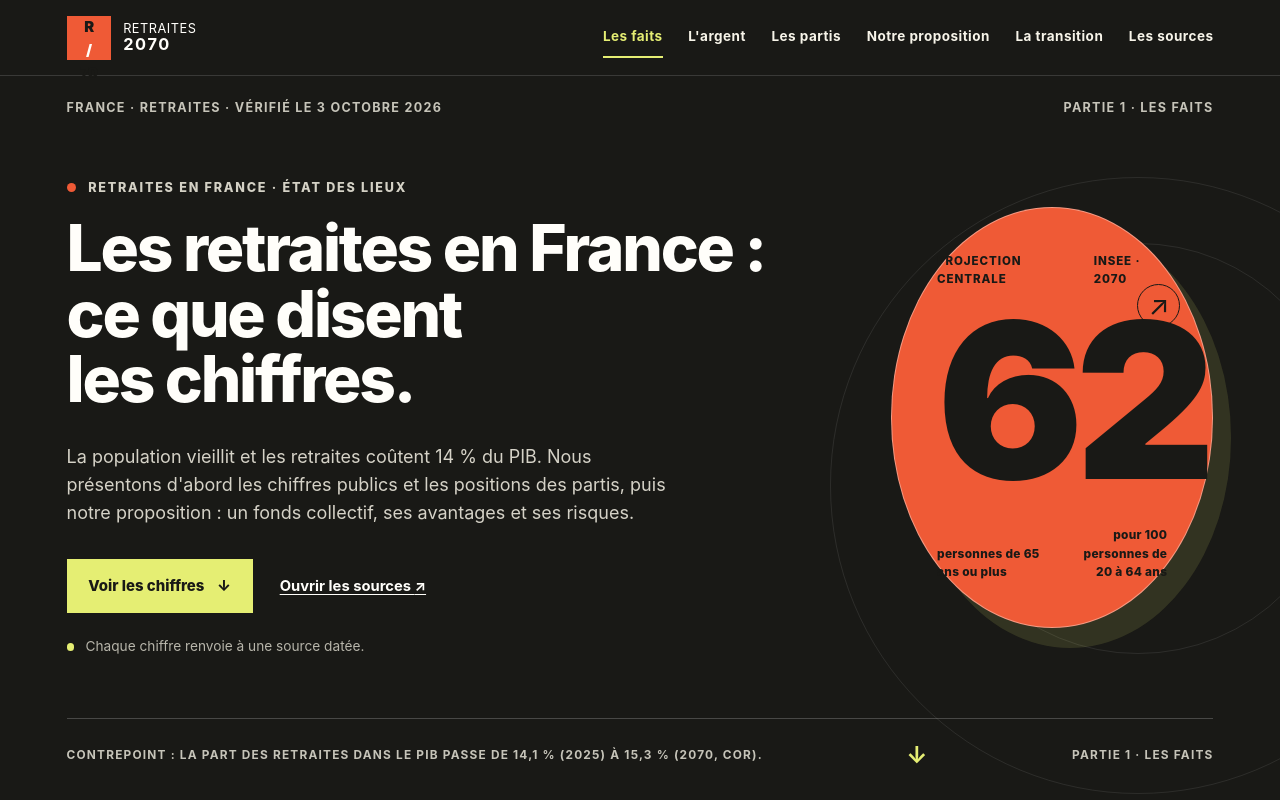
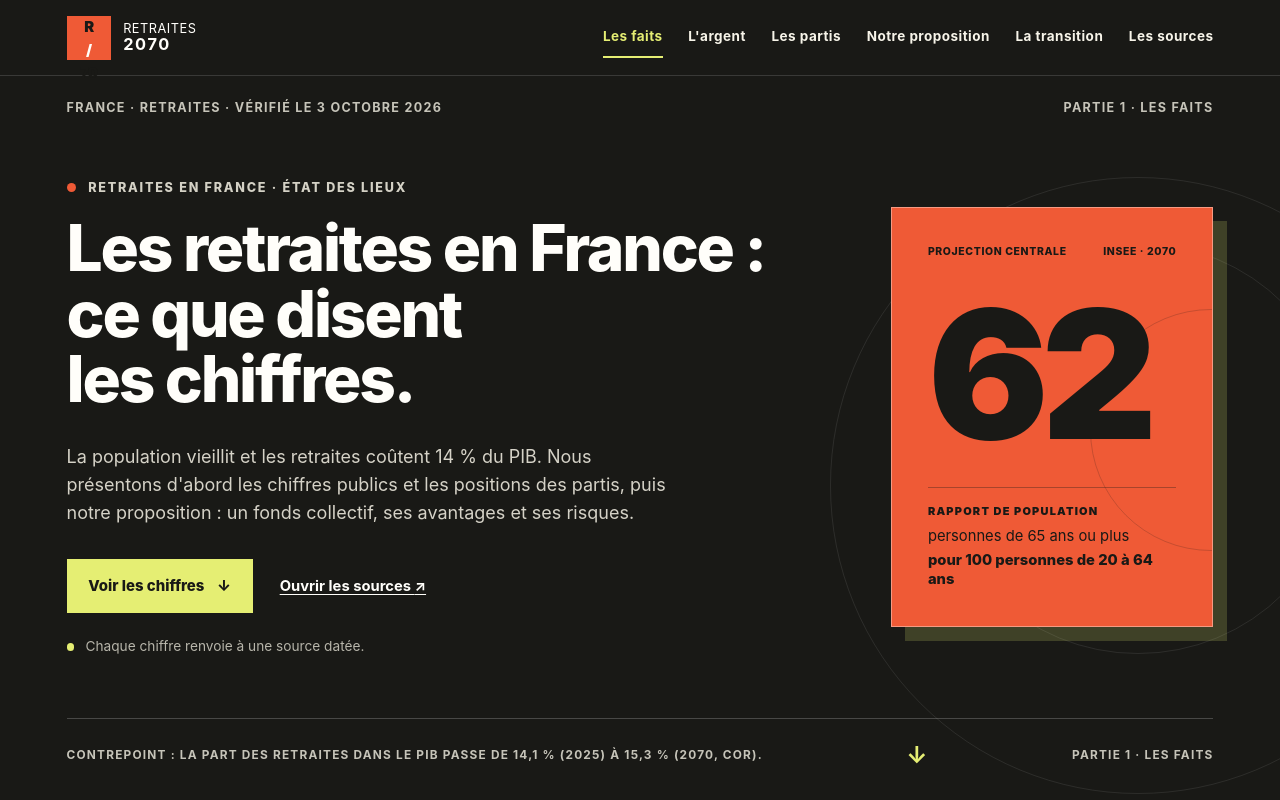
Before and after one commit to jz31708/retraite, a website with bundled scripts: page index.html in a window 1280 px wide. Shown: the top 800 px of the page. Built offline with nearby package versions, Linux system fonts and the light colour scheme.

Commit message:
fix: prevent retirement hero statistic overflow

```diff
--- a/index.html
+++ b/index.html
@@ -22,7 +22,11 @@
     <p class="hero-intro">La population vieillit et les retraites coûtent 14 % du PIB. Nous présentons d'abord les chiffres publics et les positions des partis, puis notre proposition : un fonds collectif, ses avantages et ses risques.</p>
     <div class="hero-actions"><a class="button button-ink" href="#demographie">Voir les chiffres <span aria-hidden="true">↓</span></a><a class="text-link" href="#sources">Ouvrir les sources <span aria-hidden="true">↗</span></a></div>
     <p class="hero-note"><span class="status-dot"></span> Chaque chiffre renvoie à une source datée.</p></div>
-    <div class="hero-number" aria-label="Scénario central Insee : environ 62 personnes de 65 ans ou plus pour 100 personnes de 20 à 64 ans en 2070"><div class="hero-number-top"><span>Projection centrale</span><span>INSEE · 2070</span></div><strong>62</strong><div class="hero-number-bottom"><span>personnes de 65 ans ou plus</span><span>pour 100 personnes de 20 à 64 ans</span></div><span class="hero-sun" aria-hidden="true">↗</span></div>
+    <div class="hero-number" aria-label="Scénario central Insee : environ 62 personnes de 65 ans ou plus pour 100 personnes de 20 à 64 ans en 2070">
+      <div class="hero-number-top"><span>Projection centrale</span><span>INSEE · 2070</span></div>
+      <strong>62</strong>
+      <div class="hero-number-bottom"><span class="hero-stat-kicker">Rapport de population</span><span>personnes de 65 ans ou plus<br><b>pour 100 personnes de 20 à 64 ans</b></span></div>
+    </div>
   </div>
   <div class="hero-foot"><span>Contrepoint : la part des retraites dans le PIB passe de 14,1 % (2025) à 15,3 % (2070, COR).</span><a href="#demographie" aria-label="Continuer vers les chiffres">↓</a><span>Partie 1 · Les faits</span></div>
 </section>
--- a/styles/site.css
+++ b/styles/site.css
@@ -46,10 +46,15 @@ h1 em,h2 em{font-family:Georgia,"Times New Roman",serif;font-weight:400;letter-s
 .button-light{background:transparent;color:var(--white);border-color:#ffffff77}.button-light:hover{background:var(--white);color:var(--ink)}
 .button-citrus{background:var(--citrus);color:var(--ink)}
 .text-link{font-size:.82rem;font-weight:750;color:var(--white)}.hero-note{margin:1.25rem 0 0;color:#b7b5aa;font-size:.76rem}.hero-note .status-dot{width:.42rem;height:.42rem;margin-right:.42rem;background:var(--citrus)}
-.hero-number{position:relative;width:min(100%,350px);aspect-ratio:1/1;justify-self:end;border-radius:50%;border:1px solid #ffffff62;background:var(--orange);color:var(--ink);display:flex;flex-direction:column;justify-content:center;padding:14%;box-shadow:18px 20px 0 #e5ee7320}
-.hero-number-top,.hero-number-bottom{display:flex;justify-content:space-between;gap:1rem;font-weight:800;font-size:.64rem;letter-spacing:.08em;text-transform:uppercase}
-.hero-number strong{font-size:clamp(7rem,17vw,13rem);line-height:.92;letter-spacing:-.105em;font-weight:900;margin:.05em 0 .12em}
-.hero-number-bottom{align-items:flex-end;font-size:.66rem;letter-spacing:.025em;text-transform:none}.hero-number-bottom span:last-child{text-align:right;max-width:42%}.hero-sun{position:absolute;right:10%;top:18%;width:43px;height:43px;border:1px solid var(--ink);border-radius:50%;display:grid;place-items:center;font-size:1.5rem}
+.hero-number{position:relative;width:min(100%,380px);min-height:clamp(340px,33vw,420px);justify-self:end;border:1px solid #ffffff62;background:var(--orange);color:var(--ink);display:flex;flex-direction:column;justify-content:space-between;gap:1.3rem;padding:clamp(1.4rem,3vw,2rem);box-shadow:14px 14px 0 #e5ee7330;overflow:hidden}
+.hero-number:after{content:"";position:absolute;width:240px;height:240px;right:-120px;top:24%;border:1px solid #19191630;border-radius:50%;pointer-events:none}
+.hero-number-top{position:relative;z-index:1;display:flex;justify-content:space-between;gap:.7rem;font-weight:850;font-size:.58rem;letter-spacing:.06em;text-transform:uppercase}
+.hero-number-top span:first-child{white-space:nowrap}
+.hero-number-top span:last-child{text-align:right;white-space:nowrap}
+.hero-number strong{position:relative;z-index:1;display:block;font-size:clamp(9rem,14vw,12rem);line-height:.78;letter-spacing:-.1em;font-weight:900;margin:0}
+.hero-number-bottom{position:relative;z-index:1;display:grid;gap:.45rem;padding-top:.9rem;border-top:1px solid #19191655;font-size:.82rem;line-height:1.35;letter-spacing:0}
+.hero-number-bottom b{display:block;margin-top:.2rem;font-weight:850}
+.hero-stat-kicker{font-size:.61rem;font-weight:900;letter-spacing:.11em;text-transform:uppercase}
 .hero-foot{border-top:1px solid #ffffff35;padding-top:1rem;font-size:.66rem}.hero-foot a{font-size:1.3rem;text-decoration:none;color:var(--citrus)}
 .story-section{padding:clamp(4.5rem,9vw,8.5rem) var(--gutter)}
 .section-paper{background:var(--paper)}.section-white{background:var(--white)}.section-ink{background:var(--ink);color:var(--white)}.section-citrus{background:var(--citrus);color:var(--ink)}.section-orange{background:var(--orange);color:var(--ink)}
@@ -99,7 +104,7 @@ input[type=number]{width:100%;min-height:42px;padding:.45rem .6rem;border:1px so
 @media(max-width:740px){
   html{scroll-padding-top:4.3rem}.site-header{height:64px;padding:0 1rem}.brand-mark{width:38px;height:38px}.menu-toggle{display:flex;align-items:center;gap:.7rem;font-size:.72rem}.menu-icon{display:grid;gap:4px}.menu-icon i{display:block;width:15px;height:2px;background:currentColor;transition:transform .18s}.menu-toggle[aria-expanded=true] .menu-icon i:first-child{transform:translateY(3px) rotate(45deg)}.menu-toggle[aria-expanded=true] .menu-icon i:last-child{transform:translateY(-3px) rotate(-45deg)}
   .main-nav{display:none;position:absolute;top:64px;left:0;right:0;align-items:stretch;flex-direction:column;gap:0;padding:.35rem 1rem 1rem;background:var(--ink);border-top:1px solid #ffffff36;box-shadow:0 12px 24px #0004}.main-nav.is-open{display:flex}.main-nav a{padding:.85rem .2rem;border-bottom:1px solid #ffffff30;font-size:.8rem}
-  .hero{min-height:calc(100svh - 64px);padding:1rem 1rem 1.1rem}.hero-topline{font-size:.55rem}.hero-topline span:last-child{white-space:nowrap}.hero-grid{grid-template-columns:1fr;gap:2.5rem;padding:3.2rem 0 2rem}.hero h1{font-size:clamp(3.1rem,14.8vw,6.2rem)}.hero-intro{font-size:.94rem;margin-top:1.25rem}.hero-number{width:min(78vw,310px);justify-self:center;box-shadow:10px 12px 0 #e5ee7320}.hero-number strong{font-size:clamp(6rem,30vw,9rem)}.hero-number-top,.hero-number-bottom{font-size:.55rem}.hero-foot{font-size:.54rem}.hero-foot span:first-child{max-width:57%}
+  .hero{min-height:calc(100svh - 64px);padding:1rem 1rem 1.1rem}.hero-topline{font-size:.55rem}.hero-topline span:last-child{white-space:nowrap}.hero-grid{grid-template-columns:1fr;gap:2.5rem;padding:3.2rem 0 2rem}.hero h1{font-size:clamp(3.1rem,14.8vw,6.2rem)}.hero-intro{font-size:.94rem;margin-top:1.25rem}.hero-number{width:min(78vw,360px);min-height:340px;justify-self:center;box-shadow:10px 10px 0 #e5ee7330}.hero-number strong{font-size:clamp(9rem,30vw,11rem)}.hero-number-top{font-size:.59rem}.hero-number-bottom{font-size:.76rem}.hero-stat-kicker{font-size:.57rem}.hero-foot{font-size:.54rem}.hero-foot span:first-child{max-width:57%}
   .story-section{padding:4.2rem 1rem}.section-kicker{margin-bottom:2.1rem;font-size:.57rem;gap:.5rem}.section-kicker span:nth-child(2){white-space:nowrap}.two-col-heading,.money-intro{grid-template-columns:1fr;gap:1.2rem;margin-bottom:2rem}.section-heading h2,.money-intro h2,.closing-section h2{font-size:clamp(2.8rem,13vw,5rem)}.section-heading>p,.money-intro>p{font-size:.9rem}.ratio-chart{height:255px;padding:1.2rem .5rem 0;gap:.65rem}.ratio-bar{max-height:160px;width:min(74%,95px)}.ratio-range{left:50%;top:11%;width:min(90px,90%);transform:translateX(-50%);padding:.25rem;background:var(--paper);font-size:.68rem;text-align:center}.ratio-range small{font-size:.8em}.ratio-column>small{font-size:.6rem}.ratio-column>b{font-size:.77rem}.ratio-figure figcaption{font-size:.68rem}.fact-ribbon{grid-template-columns:1fr}.fact-ribbon>div{padding:.95rem 0}.fact-ribbon>div+div{padding-left:0;border-left:0;border-top:1px solid var(--line)}.fact-ribbon strong{font-size:2rem}
   .money-stats{grid-template-columns:1fr}.money-stat{min-height:200px}.money-stat+.money-stat{border-left:0;border-top:1px solid #ffffff45}.money-stat>strong{margin:.9rem 0 .5rem}.spending-panel{grid-template-columns:1fr;gap:1.5rem;margin-top:3rem;padding:1.6rem 0}.spending-bars{min-height:190px;gap:.8rem}.thousand-note{grid-template-columns:auto 1fr;gap:.85rem}.thousand-note>a{grid-column:2}.thousand-number{font-size:2.7rem}
   .people-grid{grid-template-columns:1fr}.person-card{min-height:310px;max-height:410px}.flowline{grid-template-columns:1fr 1fr}.flowline article{min-height:170px;padding:1rem}.flowline article b{margin-top:1rem;font-size:.93rem}.governance-heading{grid-template-columns:1fr;gap:.8rem}.governance-grid{grid-template-columns:1fr 1fr}.governance-grid article{min-height:170px;padding:.85rem}.proposal-guardrail{align-items:flex-start;flex-wrap:wrap}.proposal-guardrail p{flex-basis:calc(100% - 55px)}.proposal-guardrail a{margin-left:50px}
@@ -108,7 +113,7 @@ input[type=number]{width:100%;min-height:42px;padding:.45rem .6rem;border:1px so
   .lever-lab{grid-template-columns:1fr}.gap-card{min-height:280px}.party-picker{margin-left:-.2rem;width:calc(100% + .4rem)}.party-picker button{font-size:.68rem}.evidence-grid{grid-template-columns:1fr}.politics-rule{align-items:flex-start;flex-direction:column;gap:.4rem}.architecture-block{grid-template-columns:1fr;gap:1rem;margin-top:3rem}.architecture-cards{grid-template-columns:1fr}.architecture-cards article{padding:1rem}.architecture-cards h4{margin:.55rem 0 .3rem}
   .closing-section{padding:4.5rem 1rem}.closing-row{align-items:flex-start;flex-direction:column;gap:1.3rem}.closing-row p{font-size:.83rem}.method-grid{grid-template-columns:1fr 1fr}.method-grid article{min-height:175px;padding:.9rem}.method-details{grid-template-columns:1fr}.audit-link{align-items:flex-start;flex-direction:column}.source-filters{gap:.3rem}.source-filters button{min-height:36px;padding:.42rem .6rem;font-size:.63rem}.source-card{grid-template-columns:1fr 38px;gap:.65rem;padding:.9rem}.source-meta{grid-column:1/-1;display:grid;grid-template-columns:1fr 1fr;gap:.25rem .6rem}.source-meta b{grid-column:1/-1}.source-card h3{font-size:.9rem}.source-card p{font-size:.68rem}.source-card>a{grid-column:2;grid-row:2}.site-footer{align-items:flex-start;flex-direction:column;padding:1.5rem 1rem}.site-footer p{max-width:none}
 }
-@media(max-width:390px){.hero h1{font-size:3rem}.hero-topline{letter-spacing:.03em}.hero-number{width:82vw}.paired-input{grid-template-columns:minmax(70px,1fr) 84px;gap:.6rem}.control-pair>label{font-size:.72rem}.number-wrap input{width:70px}.ratio-range{left:50%;width:min(77px,90%)}.method-grid{grid-template-columns:1fr}}
+@media(max-width:390px){.hero h1{font-size:3rem}.hero-topline{letter-spacing:.03em}.hero-number{width:82vw;min-height:320px;padding:1.25rem}.hero-number strong{font-size:8.6rem}.hero-number-top{font-size:.54rem}.hero-number-bottom{font-size:.71rem}.paired-input{grid-template-columns:minmax(70px,1fr) 84px;gap:.6rem}.control-pair>label{font-size:.72rem}.number-wrap input{width:70px}.ratio-range{left:50%;width:min(77px,90%)}.method-grid{grid-template-columns:1fr}}
 @media(prefers-reduced-motion:reduce){*,*::before,*::after{scroll-behavior:auto!important;transition:none!important;animation:none!important}}
 
 /* V7 — sobriété : titres moins serrés, textes plus lisibles, parties 1 / 2 */
```
